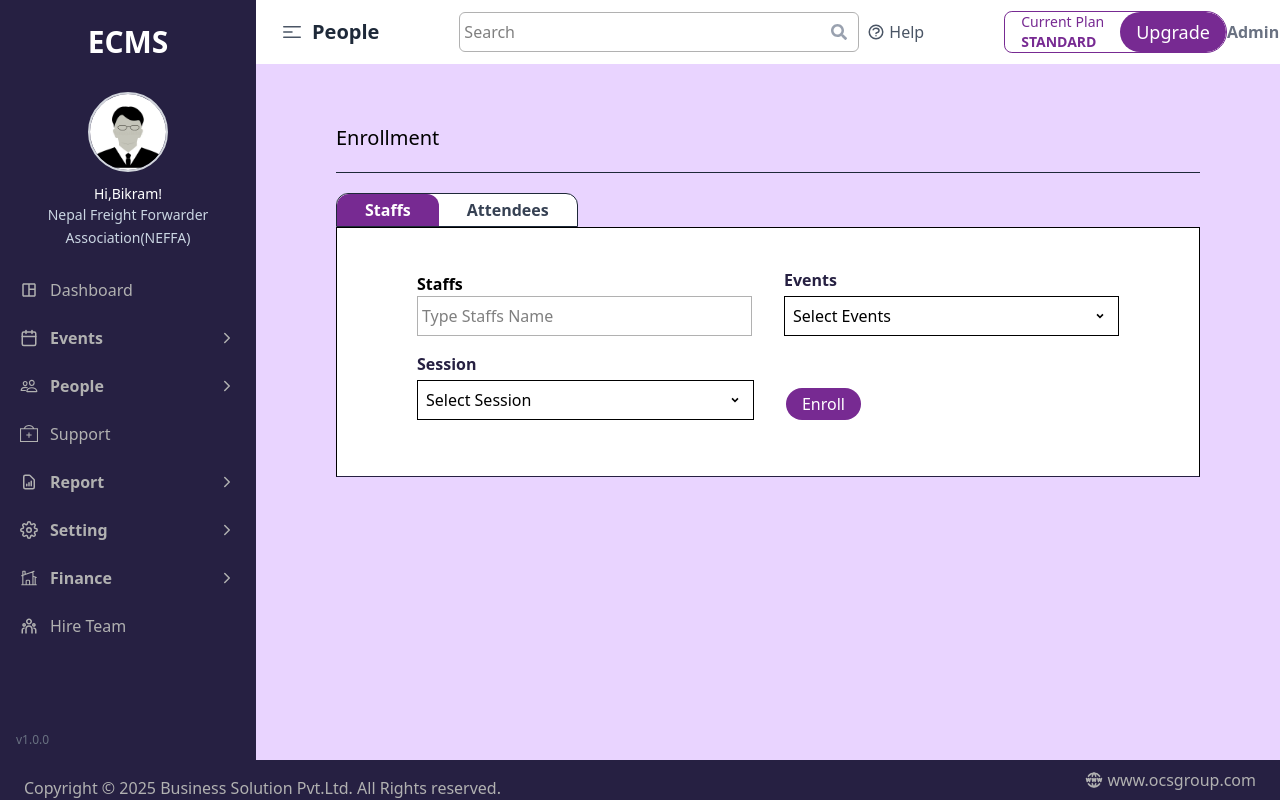
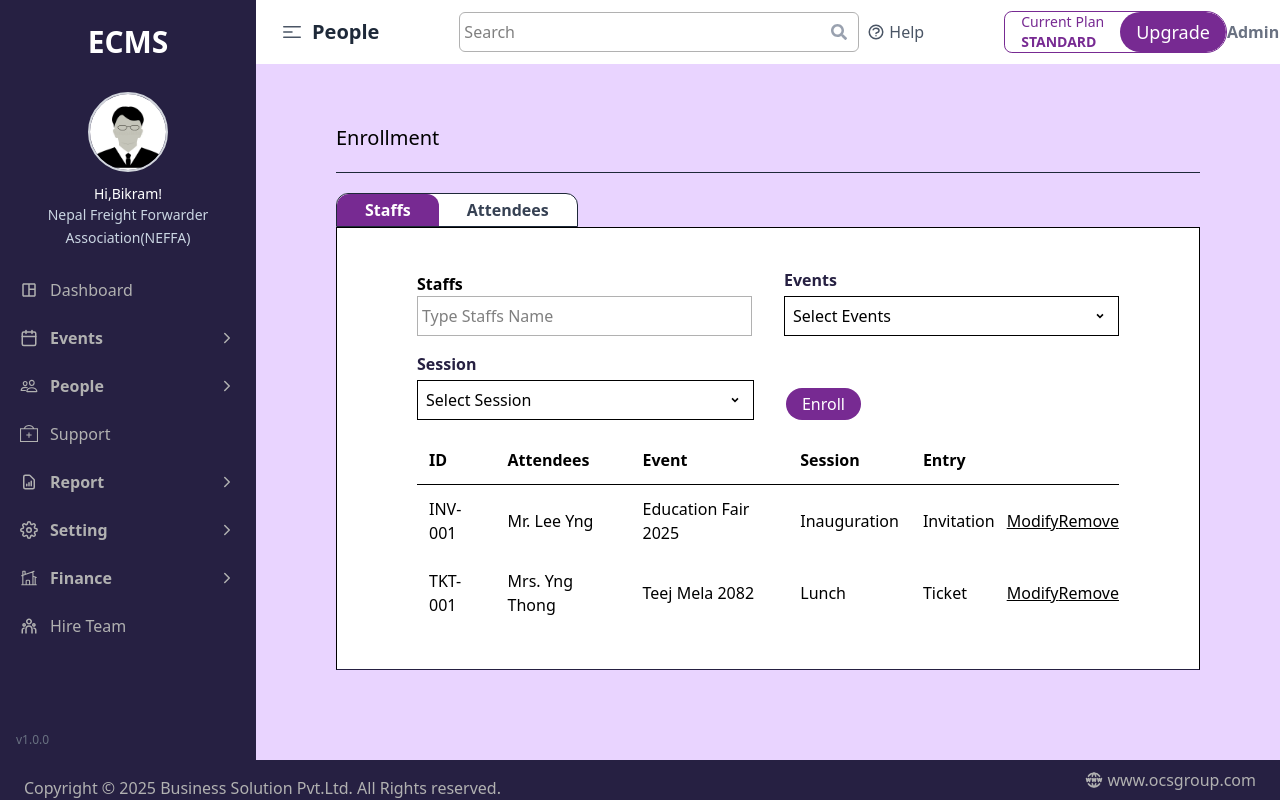
Before and after one commit to koiraladarwin/ecmsadminpage, a React (Vite) app: page /people/enroll in a window 1280 px wide. Built offline with nearby package versions, Linux system fonts and the light colour scheme.

Commit message:
feat:add the enroll detail for staff and attendee

```diff
--- /dev/null
+++ b/src/features/dashboard/people/components/enrolldetail/EnrollList.jsx
@@ -0,0 +1,37 @@
+import React from 'react'
+
+function EnrollList({ data }) {
+  return (
+    <div className="w-full overflow-x-auto">
+      <table className="w-full text-left">
+        {/* table header */}
+        <thead>
+          <tr className="border-b-1">
+            <th className="p-3">ID</th>
+            <th className="p-3">Attendees</th>
+            <th className="p-3">Event</th>
+            <th className="p-3">Session</th>
+            <th className="p-3">Entry</th>
+          </tr>
+        </thead>
+
+        {/*table body */}
+        <tbody>
+          {data.map((item, index) => (
+            <tr key={index}>
+              <td className="p-3">{item.attendee.id}</td>
+              <td className="p-3">{item.attendee.name}</td>
+              <td className="p-3">{item.event}</td>
+              <td className="p-3">{item.session}</td>
+              <td className="p-3">{item.entry}</td>
+              <td className='underline cursor-pointer'>Modify</td>
+              <td className='underline cursor-pointer'>Remove</td>
+            </tr>
+          ))}
+        </tbody>
+      </table>
+    </div>
+  )
+}
+
+export default EnrollList
--- a/src/features/dashboard/people/components/form/EnrollAttendeeFor,.jsx
+++ b/src/features/dashboard/people/components/form/EnrollAttendeeFor,.jsx
@@ -3,11 +3,26 @@ import SearchableDropdown from '../SearchableDropdown'
 import CustomDropdown from '../CustomDropDown'
 import NormalBtn from '../NormalBtn'
 import Swal from 'sweetalert2'
+import EnrollList from '../enrolldetail/EnrollList'
 
 function EnrollAttendeeForm() {
   const attendeeOptions = [
     { id: 'STF-001', name: 'Mr. Carlos Cole' },
     { id: 'STF-002', name: 'Mr. Peter Lee' },
+  ]
+  const data = [
+    {
+      attendee: { id: 'INV-001', name: 'Mr. Lee Yng' },
+      event: 'Education Fair 2025',
+      session: 'Inauguration',
+      entry: 'Invitation'
+    },
+    {
+      attendee: { id: 'TKT-001', name: 'Mrs. Yng Thong' },
+      event: 'Teej Mela 2082',
+      session: 'Lunch',
+      entry: 'Ticket'
+    },
   ]
   const eventOptions = ['Event1', 'Event2', 'Event3']
   const sessionOptions = ['Session1', 'Session2', 'Session3']
@@ -74,7 +89,7 @@ function EnrollAttendeeForm() {
       </div>
 
       <NormalBtn text='Enroll' type='primary' onClick={handleSubmit} />
-
+      <EnrollList data={data} />
     </div>
   )
 }
--- a/src/features/dashboard/people/components/form/EnrollStaffForm.jsx
+++ b/src/features/dashboard/people/components/form/EnrollStaffForm.jsx
@@ -3,11 +3,26 @@ import NormalBtn from '../NormalBtn'
 import SearchableDropdown from '../SearchableDropdown'
 import CustomDropdown from '../CustomDropDown'
 import Swal from 'sweetalert2'
+import EnrollList from '../enrolldetail/EnrollList'
 
 function EnrollStaffForm() {
   const staffOptions = [
     { id: 'STF-001', name: 'Mr. Carlos Cole' },
     { id: 'STF-002', name: 'Mr. Peter Lee' },
+  ]
+  const data = [
+    {
+      attendee: { id: 'INV-001', name: 'Mr. Lee Yng' },
+      event: 'Education Fair 2025',
+      session: 'Inauguration',
+      entry: 'Invitation'
+    },
+    {
+      attendee: { id: 'TKT-001', name: 'Mrs. Yng Thong' },
+      event: 'Teej Mela 2082',
+      session: 'Lunch',
+      entry: 'Ticket'
+    },
   ]
   const eventOptions = ['Event1', 'Event2', 'Event3']
   const sessionOptions = ['Session1', 'Session2', 'Session3']
@@ -61,7 +76,9 @@ function EnrollStaffForm() {
         <div className='ml-2'>
           <NormalBtn text='Enroll' type='primary' onClick={handleSubmit} />
         </div>
+
       </div>
+      <EnrollList data={data} />
     </div>
   )
 }
```
